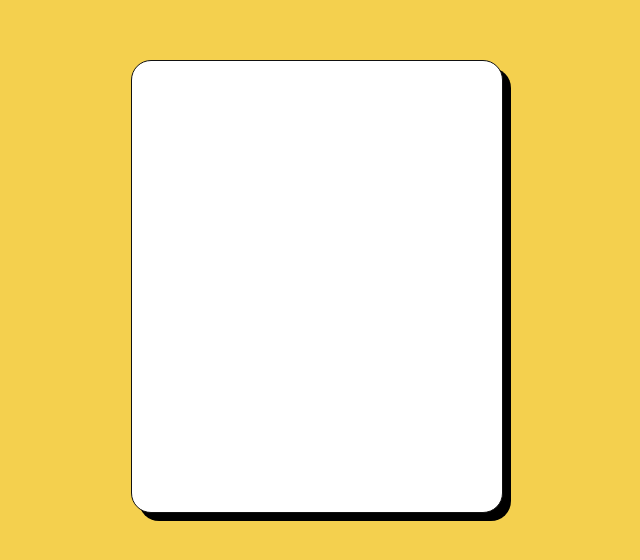
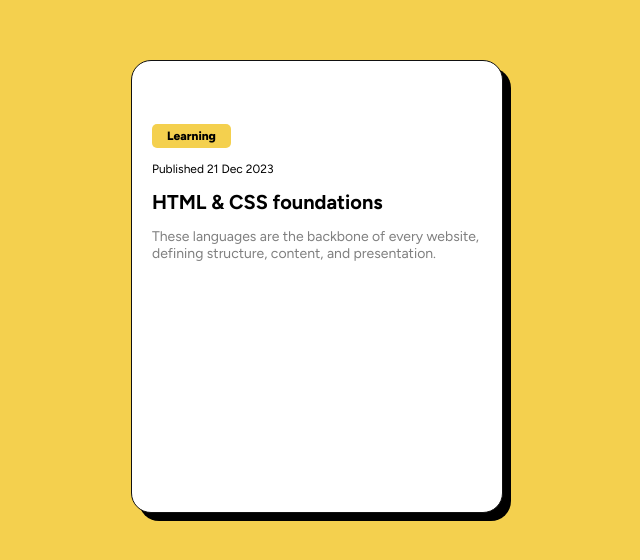
Before and after one commit to hero-app-peru/frontend-blog_preview_card, a plain HTML site: page index.html in a window 1280 px wide. Shown: the part 114-674 px from the top of the page, without its empty margins (323-963 px from the left). Drawn offline with Linux system fonts and the light colour scheme.

Commit message:
1 subidad - cambios content

```diff
--- a/index.html
+++ b/index.html
@@ -22,6 +22,18 @@
         </section>
         <section class="container-content">
 
+            <p class="container-content-learning">
+                Learning
+            </p>
+            <div class="container-content-publish">
+                <p>Published 21 Dec 2023</p>
+            </div>
+            <div class="container-content-title">
+                <h1>HTML & CSS foundations</h1>
+            </div>
+            <div class="container-content-text">
+                <p>These languages are the backbone of every website, defining structure, content, and presentation.</p>
+            </div>
 
         </section>
         <section class="container-avatar">
--- a/style/style.css
+++ b/style/style.css
@@ -31,7 +31,49 @@ body{
 
 /* CONTAINER - CONTENT*/
 
+.container-content {
+    display: flex;
+    flex-direction: column;
+    justify-content: flex-start;
+    align-items: flex-start;
+    row-gap: 14px;
+}
 
+    /* CONTAINER - CONTENT - LEARNING*/
+
+.container-content-learning{
+    background-color: #f4d04e;
+    padding: 5px 15px;
+    border-radius: 5px;
+    font-weight: 800;
+    font-size: 12px;
+}
+
+    /* CONTAINER - CONTENT - PUBLISH*/
+
+.container-content-publish{
+    font-size: 12px;
+}
+
+    /* CONTAINER - CONTENT - TITLE*/
+
+.container-content-title{
+    :hover{
+        color: #f4d04e;
+        cursor: pointer;
+    }
+}
+
+.container-content-title h1{
+    font-size: 20px;
+}
+
+    /* CONTAINER - CONTENT - TEXT*/
+
+.container-content-text p{
+    font-size: 14px;
+    color: #7f7f7f;
+}
 
 /* CONTAINER - AVATAR */
 
```
